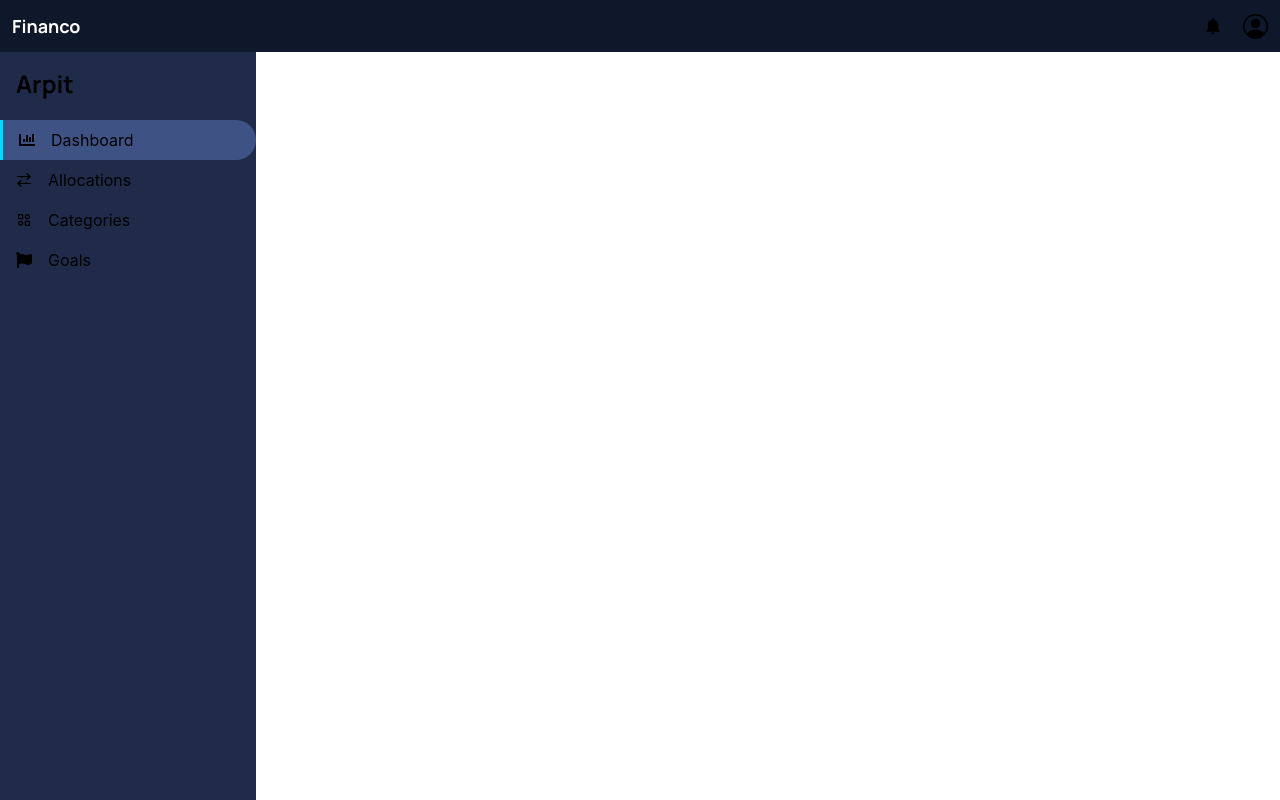
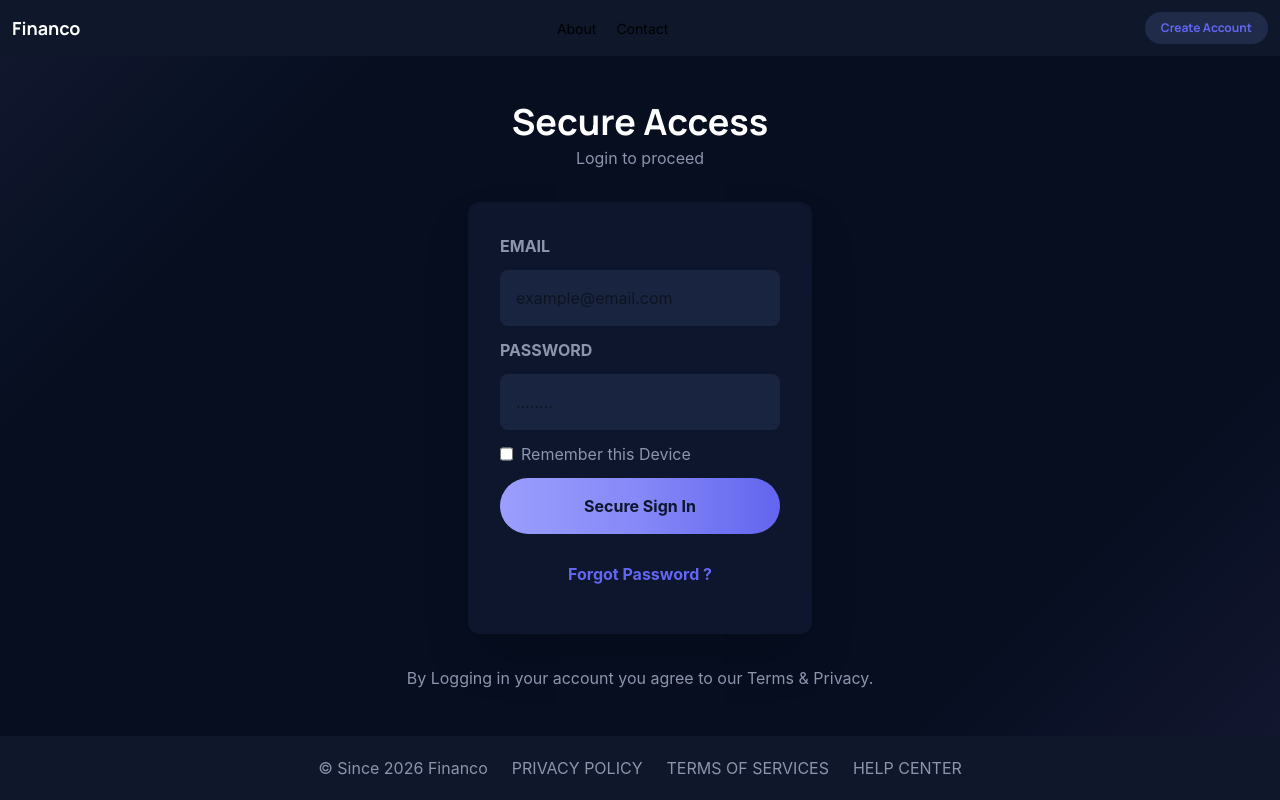
Before and after one commit to Rekcah97/Financo, a React (Vite) app in the folder frontend/: page / in a window 1280 px wide. Built offline with nearby package versions, Linux system fonts and the light colour scheme.

Commit message:
Feat: Login Component

```diff
--- a/frontend/src/App.jsx
+++ b/frontend/src/App.jsx
@@ -1,16 +1,19 @@
 import PrivateNavBar from "./components/NavBar/PrivateNavBar";
 import PublicNavBar from "./components/NavBar/PublicNavBar";
-import SideBar from "./components/SideBar";
-
+import SideBar from "./components/PageElement/SideBar";
+import Login from "./components/auth/Login";
+import Footer from "./components/PageElement/Footer";
 function App() {
-  const log = true;
+  const log = false;
   return (
     <>
       <div className="flex flex-col h-screen overflow-hidden">
         {log ? <PrivateNavBar /> : <PublicNavBar />}
         <div className="flex flex-1 overflow-hidden">
-          <SideBar userName={"Arpit"} />
+          {/* <SideBar userName={"Arpit"} /> */}
+          <Login />
         </div>
+        <Footer />
       </div>
     </>
   );
--- a/frontend/src/components/NavBar/PrivateNavBar.jsx
+++ b/frontend/src/components/NavBar/PrivateNavBar.jsx
@@ -5,7 +5,7 @@ import { BsPersonCircle } from "react-icons/bs";
 function PrivateNavBar() {
   return (
     <header>
-      <nav className="flex items-center justify-between w-full p-3 bg-[var(--bg-primary)] cursor-pointer">
+      <nav className="flex items-center justify-between w-full p-5 bg-[var(--bg-primary)] cursor-pointer">
         <h3 className="font-[Manrope] font-bold text-white text-lg">Financo</h3>
         <div className="flex items-center gap-5">
           <a href="#" className="icon hidden sm:flex">
--- /dev/null
+++ b/frontend/src/components/PageElement/Footer.jsx
@@ -0,0 +1,21 @@
+import React from "react";
+
+function Footer() {
+  return (
+    <footer className="flex justify-center-safe p-5 bg-[var(--bg-primary)] gap-6 text-[var(--text-secondary)]">
+      <p>&#169; Since 2026 Financo </p>
+
+      <a href="#" className="footer-link">
+        PRIVACY POLICY
+      </a>
+      <a href="#" className="footer-link">
+        TERMS OF SERVICES
+      </a>
+      <a href="#" className="footer-link">
+        HELP CENTER
+      </a>
+    </footer>
+  );
+}
+
+export default Footer;
--- /dev/null
+++ b/frontend/src/components/auth/Login.jsx
@@ -0,0 +1,80 @@
+import React, { useState } from "react";
+
+function Login() {
+  const [credential, setCredential] = useState({ email: "", password: "" });
+  const onChange = (e) => {
+    setCredential({ ...credential, [e.target.name]: [e.target.value] });
+  };
+  return (
+    <>
+      <form>
+        <div className="flex flex-col items-center justify-center w-screen h-full  bg-[linear-gradient(135deg,_#11182e_0%,_#060e20_20%,_#060e20_80%,_#13162f_100%)] gap-8">
+          <div className="flex flex-col text-center gap-1">
+            <h2 className="font-[Manrope] font-bold text-white text-4xl">
+              Secure Access
+            </h2>
+            <p className="text-[var(--text-secondary)]">Login to proceed</p>
+          </div>
+          <div className="flex flex-col bg-[var(--box-bg)] min-w-4/5 p-8 gap-3 rounded-xl shadow-2xl md:min-w-1/5">
+            <label htmlFor="email">
+              <b className="text-[var(--text-secondary)]">EMAIL</b>
+            </label>
+            <input
+              type="email"
+              placeholder="example@email.com"
+              name="email"
+              id="email"
+              value={credential.email}
+              required
+              onChange={onChange}
+              className="input-box"
+            />
+
+            <label htmlFor="password">
+              <b className="text-[var(--text-secondary)]">PASSWORD</b>
+            </label>
+            <input
+              type="password"
+              placeholder="........"
+              name="password"
+              id="password"
+              value={credential.password}
+              onChange={onChange}
+              required
+              className="input-box"
+            />
+
+            <div className="flex gap-2">
+              <input
+                type="checkbox"
+                name="rememberCredential"
+                id="rememberCredential"
+                className="check-box"
+              />{" "}
+              <label htmlFor="rememberCredential">
+                <p className="text-[var(--text-secondary)]">
+                  Remember this Device
+                </p>
+              </label>
+            </div>
+
+            <button
+              type="submit"
+              className="p-4 rounded-full font-bold text-[var(--box-bg)] bg-[linear-gradient(90deg,_#9b9efd_0%,_#8588f7_50%,_#6265ee_100%)] cursor-pointer hover:opacity-80"
+            >
+              Secure Sign In
+            </button>
+            <button className="p-4 rounded-full font-bold text-[var(--primary)] cursor-pointer hover:underline ">
+              Forgot Password ?
+            </button>
+          </div>
+          <p className="text-[var(--text-secondary)]">
+            By Logging in your account you agree to our Terms & Privacy.{" "}
+          </p>
+        </div>
+      </form>
+    </>
+  );
+}
+
+export default Login;
--- a/frontend/src/index.css
+++ b/frontend/src/index.css
@@ -5,11 +5,17 @@
 :root {
   --primary: #6366f1;
   --bg-primary: #0f172a;
+  --container-bg: #060e20;
   --element-bg: #1f2b49;
-  --element-bg-hover: #3f5284;
+  --element-bg-hover: #293963;
   --secondary-dark: #a855f7;
   --tertiary-dark: #10b981;
+  --neon-Blue: #04d9ff;
+  --box-bg: #0d162c; /* for now this is in button of login*/
+  --text-secondary: #8d94ad;
+  --input-box: #192540;
 }
+
 .nav-link {
   cursor: pointer;
   font-size: 0.875rem;
@@ -42,5 +48,28 @@
   background-color: var(--element-bg-hover);
   border-top-right-radius: 2rem;
   border-bottom-right-radius: 2rem;
-  border-left: 3px solid #04d9ff;
+  border-left: 3px solid var(--neon-Blue);
 }
+
+.input-box {
+  padding: 1rem;
+  background-color: var(--input-box);
+  border-radius: 0.5rem;
+  outline: none;
+}
+.input-box:focus {
+  background-color: var(--element-bg-hover);
+}
+.check-box {
+  border: none;
+  background-color: var(--input-box);
+}
+.check-box:hover {
+  border: none;
+  background-color: var(--input-box);
+}
+
+.footer-link:hover {
+  text-decoration: underline;
+  color: var(--primary);
+}
```
Also changed, not shown: frontend/src/components/PageElement/SideBar.jsx (renamed from frontend/src/components/SideBar.jsx).
